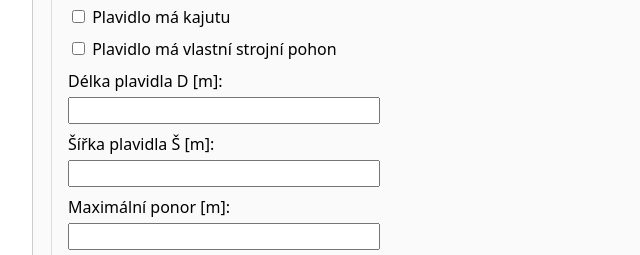
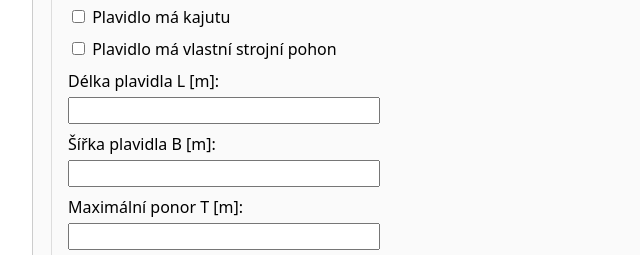
Before and after one commit to LaMi1964/spravni_poplatky_plavidla, a plain HTML site: page index.html in a window 1280 px wide. Shown: the part 337-592 px from the top of the page, 208-848 px from the left. Drawn offline with Linux system fonts and the light colour scheme.

Commit message:
Update index.html

```diff
--- a/index.html
+++ b/index.html
@@ -37,13 +37,13 @@
         Plavidlo má vlastní strojní pohon
       </label>
 
-      <label for="delka">Délka plavidla D [m]:</label>
+      <label for="delka">Délka plavidla L [m]:</label>
       <input type="text" id="delka">
 
-      <label for="sirka">Šířka plavidla Š [m]:</label>
+      <label for="sirka">Šířka plavidla B [m]:</label>
       <input type="text" id="sirka">
 
-      <label for="ponor">Maximální ponor [m]:</label>
+      <label for="ponor">Maximální ponor T [m]:</label>
       <input type="text" id="ponor">
 
       <label>
```
